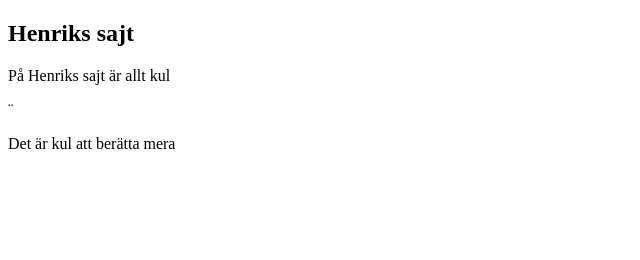
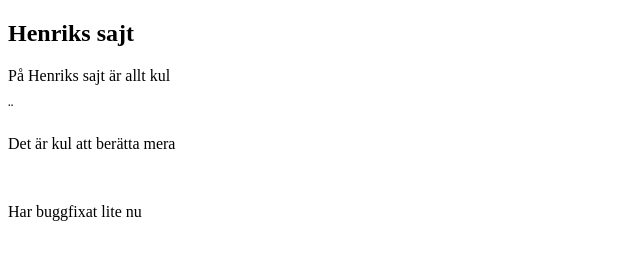
Before and after one commit to henriknestor/test-git, a plain HTML site: page index.html in a window 1280 px wide. Shown: the whole page, without its empty margins (0-640 px from the left). Drawn offline with Linux system fonts and the light colour scheme.

Commit message:
added info to index

```diff
--- a/index.html
+++ b/index.html
@@ -10,6 +10,8 @@
     <p>På Henriks sajt är allt kul</p>
     ¨<br>
     <p>Det är kul att berätta mera</p>
+    <br>
+    <p>Har buggfixat lite nu</p>
     <!--Kom ihåg att berätta mera-->
 </body>
 </html>
```
